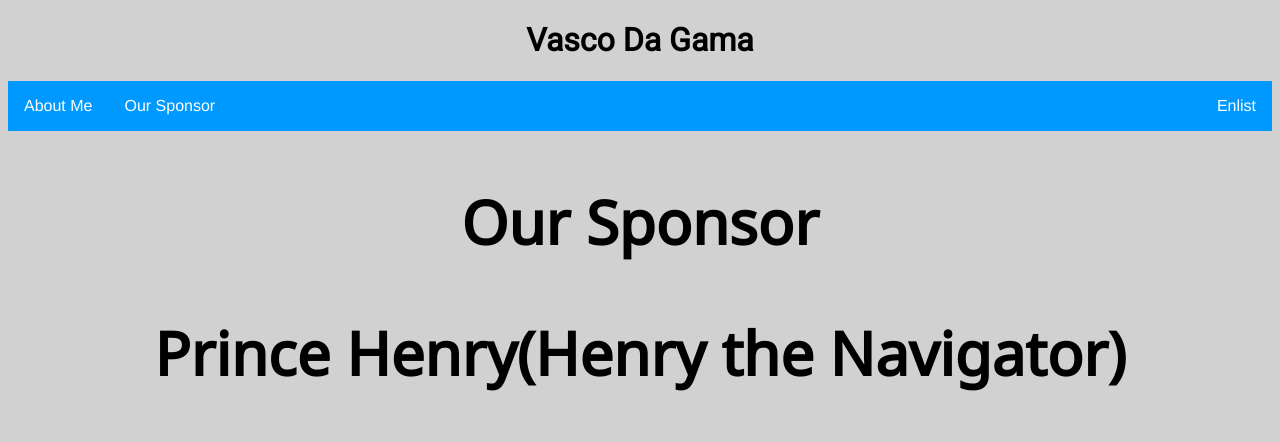
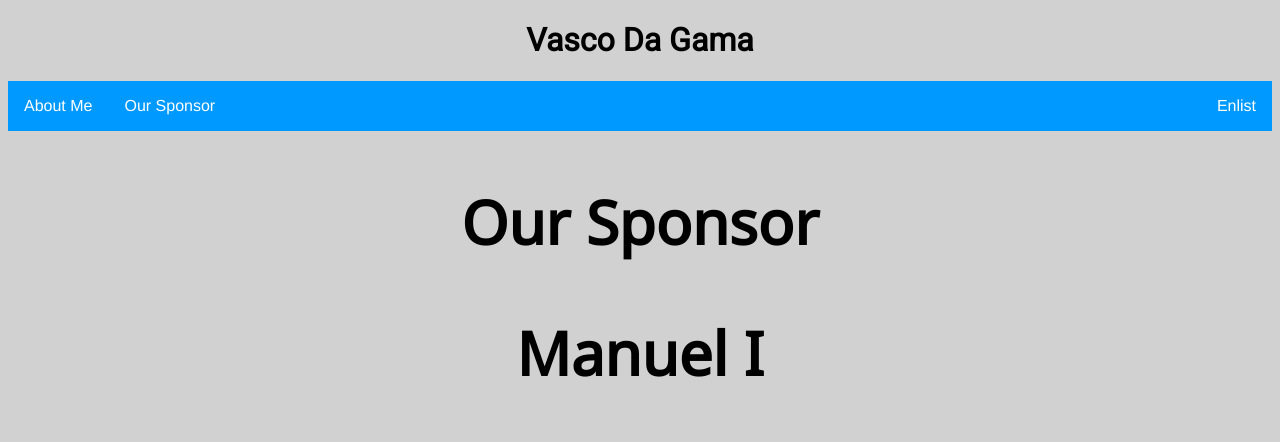
Before and after one commit to AsroExPrj/AsroExPrj.github.io, a plain HTML site: page sponsors.html in a window 1280 px wide. Shown: the top 442 px of the page. Drawn offline with Linux system fonts and the light colour scheme.

Commit message:
Made some corrections

```diff
--- a/sponsors.html
+++ b/sponsors.html
@@ -16,7 +16,7 @@
   <li style="float:right"><a href="Enlist.html">Enlist</a></li>
 </ul>
   <h2><div class = center>Our Sponsor</div></h2>
-  <h2><div class = center>Prince Henry(Henry the Navigator)</div></h1>
-  <div class = center><img src="henry-the-navigatorjpg.jpg" alt="Henry the Navigator" width=800></div>
+  <h2><div class=center>Manuel I</div></h1>
+  <div class = center><img src="henry-the-navigatorjpg.jpg" alt="Manuel I" width=800></div>
 </body>
 </html>
```
Also changed, not shown: index.html (+4 -4 lines), henry-the-navigatorjpg.jpg, henry-the-navigatorjpg_WRONG.jpg (added).
